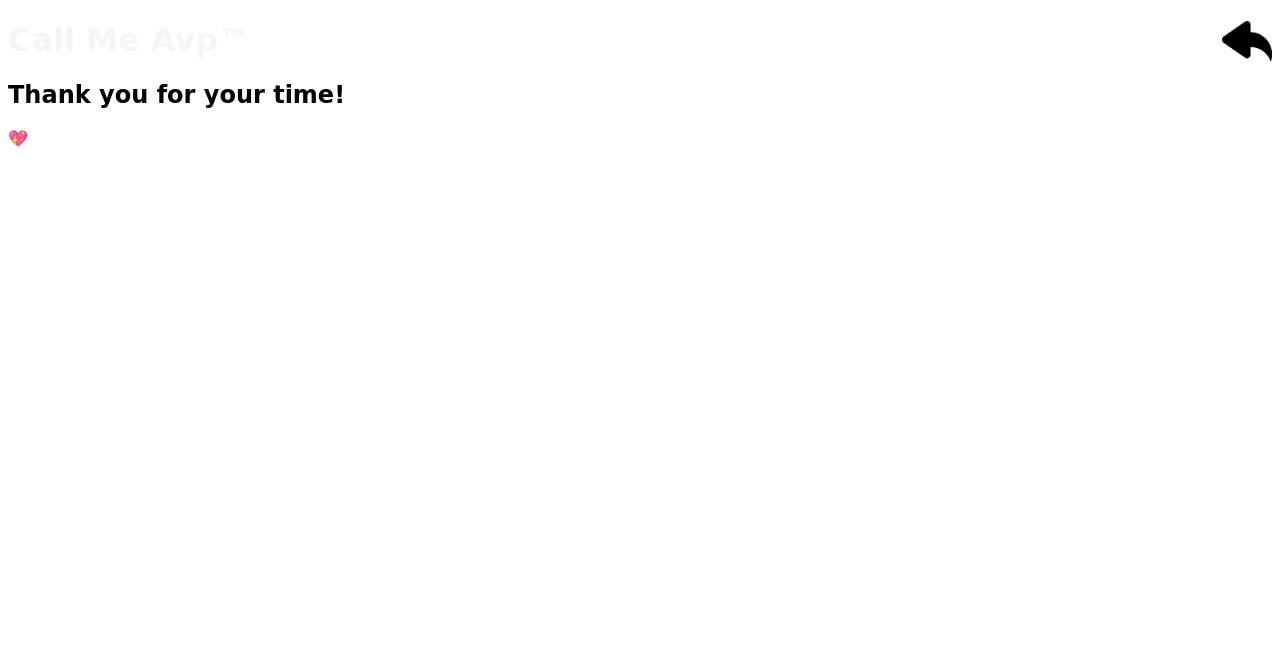
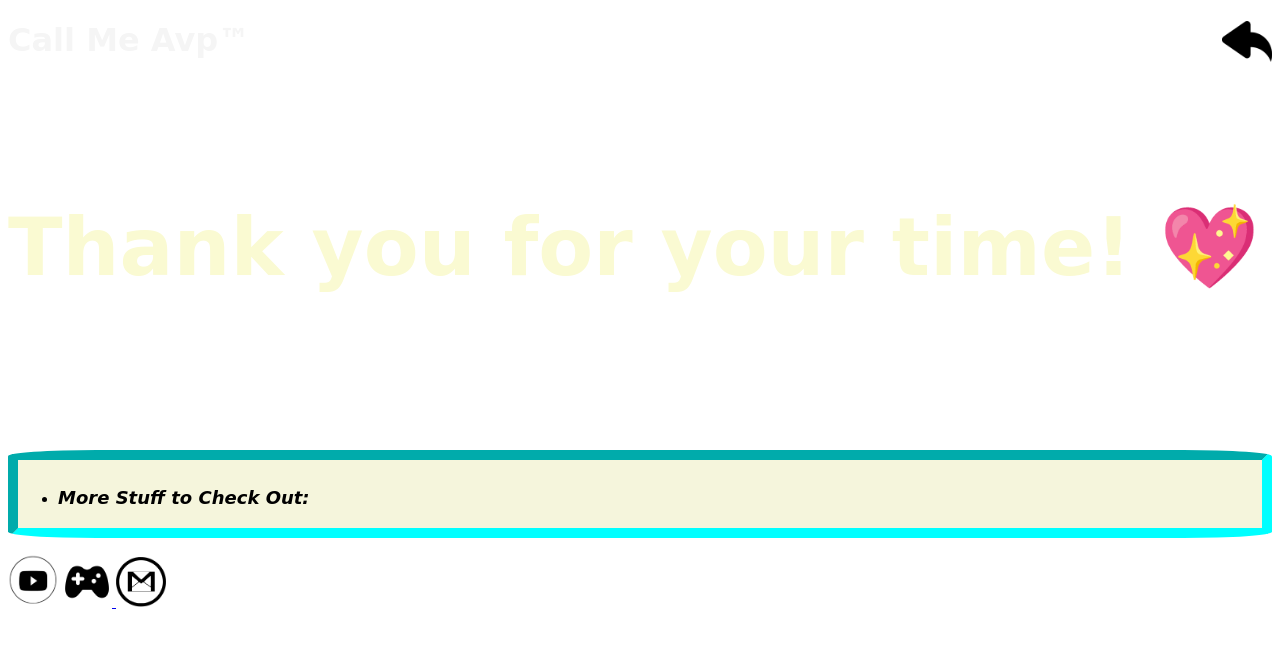
Before and after one commit to AvpTGK/CallmeAvp, a plain HTML site: page forms.html in a window 1280 px wide. Drawn offline with Linux system fonts and the light colour scheme.

Commit message:
i made website more accessible

```diff
--- a/forms.html
+++ b/forms.html
@@ -13,9 +13,35 @@
 
   <h1>Call Me Avp&trade;</h1>
 
+  <br> <br> <br>
 
 
-  <h2 style="font-family: cursive; text-size-adjust: 2em;">Thank you for your time!</h2>💖
+
+
+
+
+  <h2 style="font-family: cursive; font-size: 500%; color: lightgoldenrodyellow;">Thank you for your time! 💖</h2><br> <br>  <br> <br>
+
+  <ul>
+    <li><h2><em> More Stuff to Check Out: </em></h2> </li>
+  </ul>
+
+  <a href="https://www.youtube.com/@Avp_YT">
+    <img class="youtube2" class="icon"   src="images/youtube.png" alt="youtube"></a>
+
+  <a href="games.html">
+    <img class="games2" class="icon" src="images/games.png" alt="games" />
+  </a>
+
+
+
+
+  <a href="mailto:aavashpoudel65@gmail.com">
+    <img class="gmail2" class="icon"   src="images/gmail.png" alt="gmail"></a>
+
+
+
+
 
 
 
--- a/style.css
+++ b/style.css
@@ -227,3 +227,39 @@ img.scared3 {
 
 
 }
+
+
+
+
+
+img.gmail2 {
+  width: 50px;
+  float: center;
+
+}
+
+ img.games2 {
+      width: 50px;
+
+
+      float: center;
+
+  }
+
+
+  img.youtube2 {
+    width: 50px;
+
+
+    float: center;
+
+}
+
+img.github2 {
+  float: center;
+  width: 100px;
+  height: 50px;
+
+
+
+}
```
